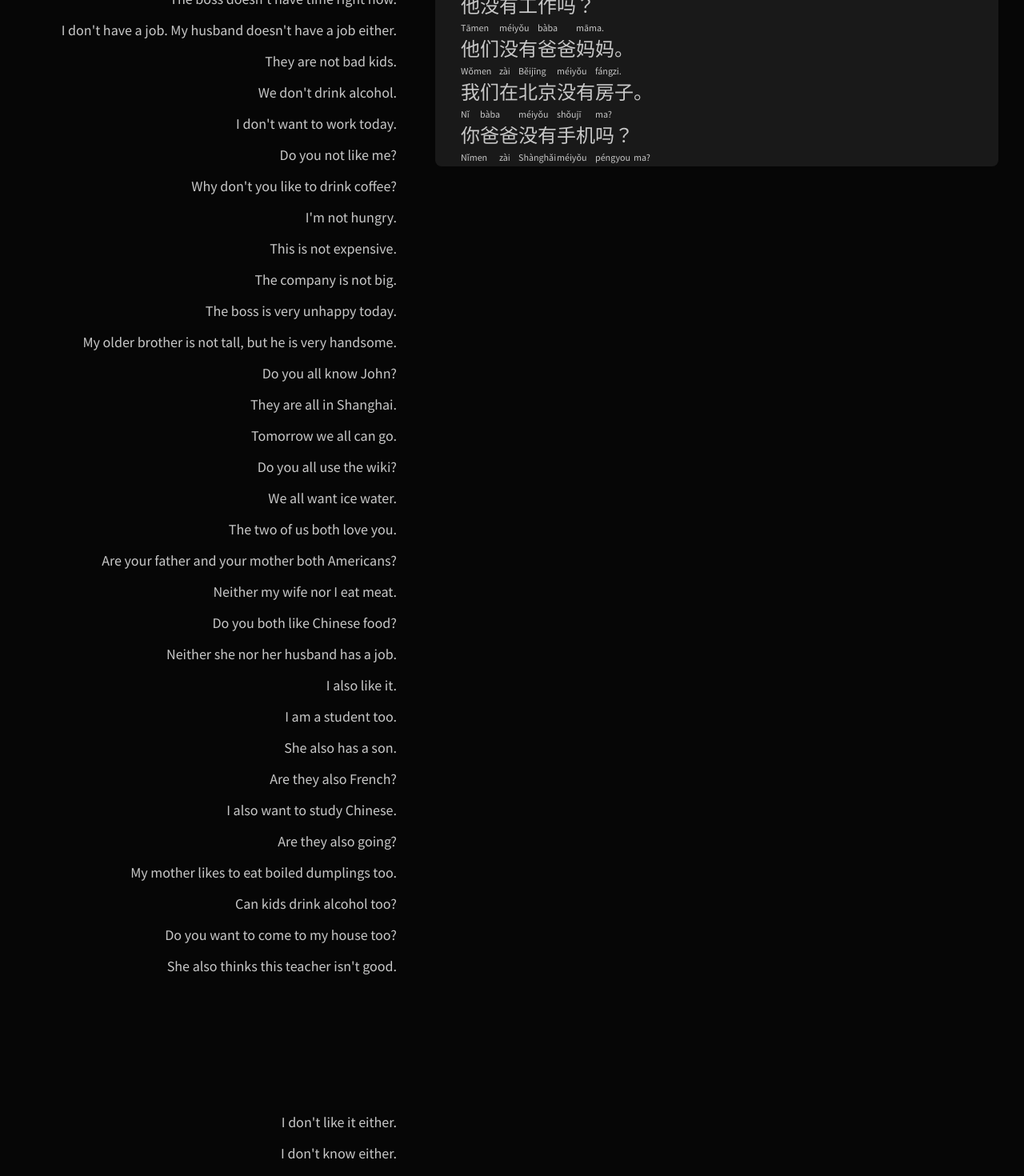
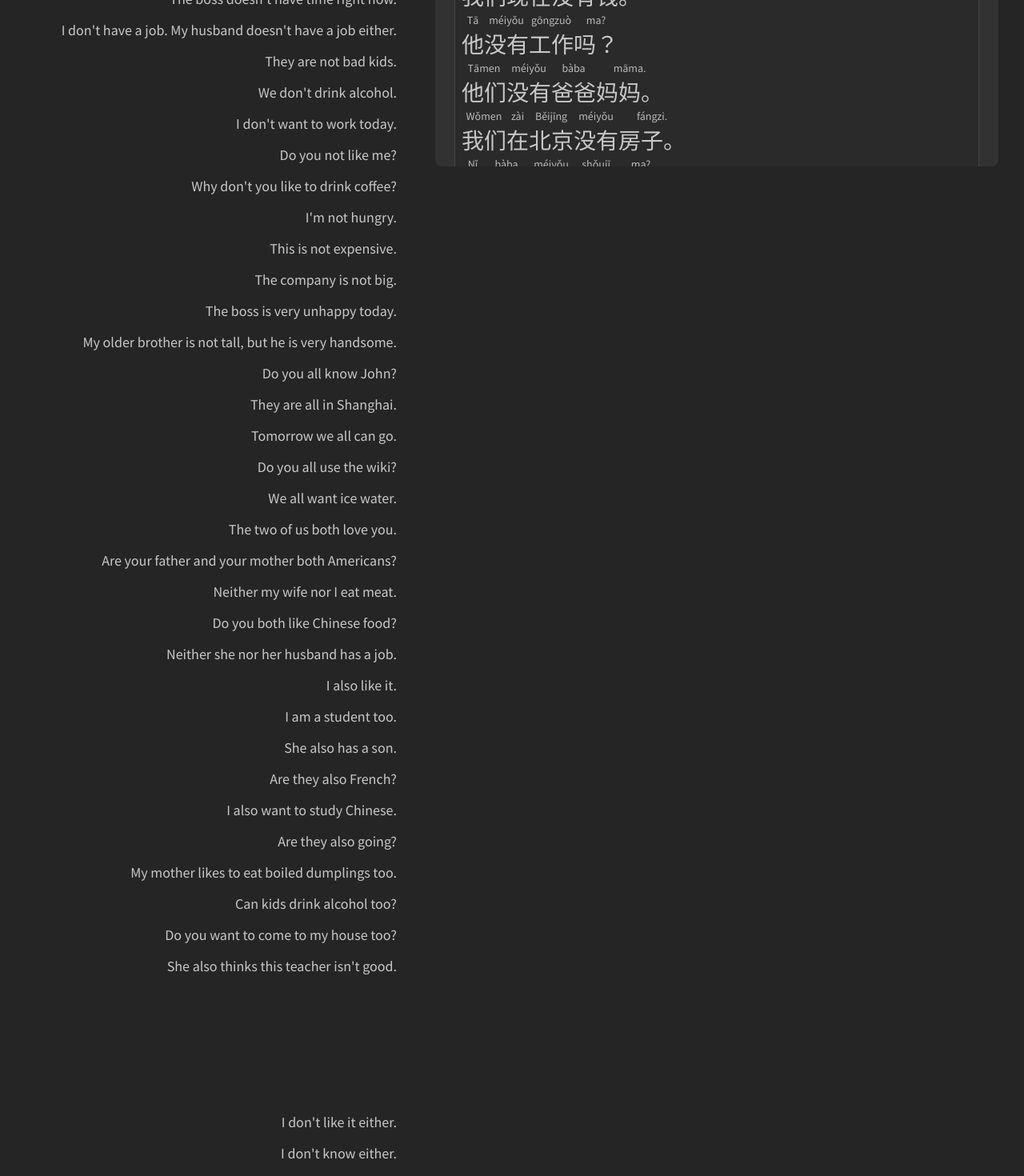
Before and after one commit to Xyzrr/shuo-chinese, a React (Create React App) app: page / in a window 1280 px wide. Shown: the part 560-2030 px from the top of the page at 80% size. Built offline with nearby package versions, Linux system fonts and the light colour scheme.

Commit message:
some details

```diff
--- a/src/App.styles.ts
+++ b/src/App.styles.ts
@@ -2,7 +2,7 @@ import styled, { css, createGlobalStyle } from "styled-components";
 
 export const GlobalStyle = createGlobalStyle`
   body {
-      background: #060606;
+      background: #252525;
       color: #c8c8c8;
       font-family: Source Sans Pro;
   }
@@ -41,7 +41,7 @@ export const EnglishItem = styled.div<{ active?: boolean }>`
 `;
 
 export const GrammarArticleWrapper = styled.div`
-  background: #191919;
+  background: #323232;
   padding: 32px;
   position: fixed;
   right: 32px;
--- a/src/ChineseRenderer.styles.ts
+++ b/src/ChineseRenderer.styles.ts
@@ -6,9 +6,11 @@ export const WordWrapper = styled.div`
 `;
 
 export const Pinyin = styled.div`
-  font-size: 12px;
+  font-size: 14px;
+  text-align: center;
+  color: #bbb;
 `;
 
 export const Chars = styled.div`
-  font-size: 24px;
+  font-size: 28px;
 `;
--- a/src/GrammarArticleRenderer.styles.ts
+++ b/src/GrammarArticleRenderer.styles.ts
@@ -1,10 +1,25 @@
 import styled from "styled-components";
 
-export const Heading = styled.div`
+export const H1 = styled.h1`
+  font-size: 32px;
+`;
+
+export const H2 = styled.h2`
   font-size: 24px;
+`;
+
+export const H3 = styled.h3`
+  font-size: 20px;
+`;
+
+export const H4 = styled.h4`
+  font-size: 18px;
 `;
 
 export const ExampleSet = styled.div`
   padding: 8px;
   margin: 0 -8px;
+  border: 1px solid #444;
+  border-radius: 4px;
+  background: #2a2a2a;
 `;
--- a/src/GrammarArticleRenderer.tsx
+++ b/src/GrammarArticleRenderer.tsx
@@ -1,3 +1,4 @@
+import { StyledComponent } from "styled-components";
 import ChineseRenderer from "./ChineseRenderer";
 import * as S from "./GrammarArticleRenderer.styles";
 
@@ -14,7 +15,22 @@ const GrammarArticleRenderer: React.FC<GrammarArticleRendererProps> = ({
       {article.blocks.map((block: any, i: any) => {
         switch (block.type) {
           case "heading":
-            return <S.Heading key={i}>{block.text}</S.Heading>;
+            let Component: StyledComponent<"h2" | "h3" | "h4" | "h5", any>;
+            switch (block.level) {
+              case 1:
+                Component = S.H1;
+                break;
+              case 2:
+                Component = S.H2;
+                break;
+              case 3:
+                Component = S.H3;
+                break;
+              default:
+                Component = S.H4;
+                break;
+            }
+            return <Component key={i}>{block.text}</Component>;
           case "paragraph":
             return <p dangerouslySetInnerHTML={{ __html: block.html }}></p>;
           // return <p>{block.html}</p>;
@@ -31,6 +47,8 @@ const GrammarArticleRenderer: React.FC<GrammarArticleRendererProps> = ({
                 })}
               </S.ExampleSet>
             );
+          case "unordered-list":
+            return <ul dangerouslySetInnerHTML={{ __html: block.html }}></ul>;
         }
         return <div></div>;
       })}
```
